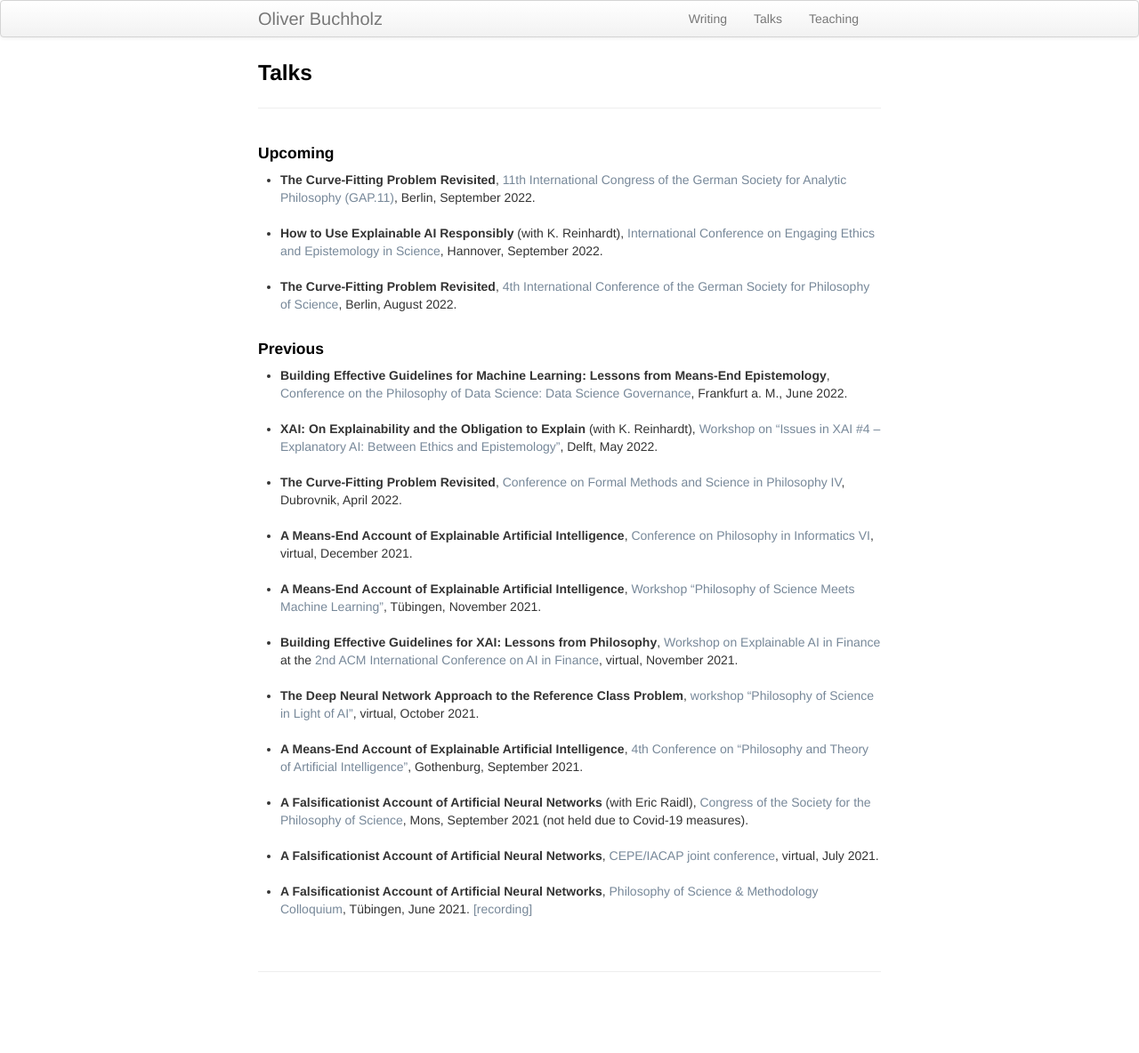
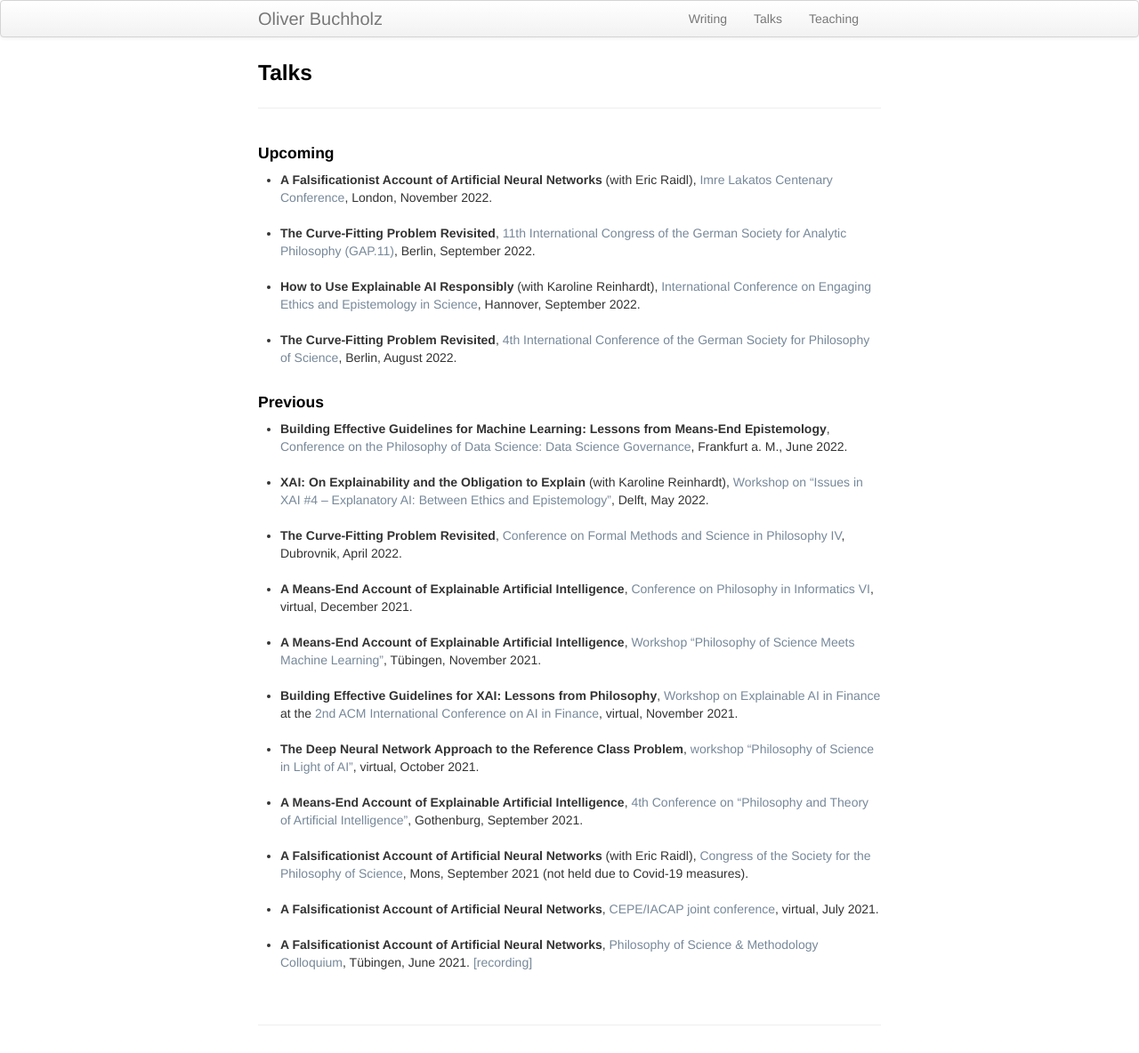
Before and after one commit to oliverbuchholz/oliverbuchholz.github.io, a Jekyll site: the page built from pages/talks.md, in a window 1280 px wide. Shown: the whole page at 89% size. Built offline with Jekyll 4.4.1, drawn with Linux system fonts in a browser that asks for light colours; before the commit the page ends 1124 px from its top, so only the background shows below that.

Commit message:
added Lakatos

```diff
--- a/pages/talks.md
+++ b/pages/talks.md
@@ -7,10 +7,13 @@ description: Oliver Buchholz | Talks
 <h4>Upcoming</h4>
 
 <ul>
+<li><b>A Falsificationist Account of Artificial Neural Networks</b> (with Eric Raidl), <a href="https://www.lse.ac.uk/philosophy/blog/2022/02/03/imre-lakatos-centenary-conference/" target="_blank">Imre Lakatos Centenary Conference</a>, London, November 2022.<br><br>
+</li>
+
 <li><b>The Curve-Fitting Problem Revisited</b>, <a href="https://gap11.de/en/index.html" target="_blank">11th International Congress of the German Society for Analytic Philosophy (GAP.11)</a>, Berlin, September 2022.<br><br>
 </li>
 
-<li><b>How to Use Explainable AI Responsibly</b> (with K. Reinhardt), <a href="https://grk2073.org/eesconference2022/" target="_blank">International Conference on Engaging Ethics and Epistemology in Science</a>, Hannover, September 2022.<br><br>
+<li><b>How to Use Explainable AI Responsibly</b> (with Karoline Reinhardt), <a href="https://grk2073.org/eesconference2022/" target="_blank">International Conference on Engaging Ethics and Epistemology in Science</a>, Hannover, September 2022.<br><br>
 </li>
 
 <li><b>The Curve-Fitting Problem Revisited</b>, <a href="https://www.wissphil.de/gwp2022/" target="_blank">4th International Conference of the German Society for Philosophy of Science</a>, Berlin, August 2022.<br><br>
@@ -25,7 +28,7 @@ description: Oliver Buchholz | Talks
 <li><b>Building Effective Guidelines for Machine Learning: Lessons from Means-End Epistemology</b>, <a href="https://www.frankfurt-school.de/home/research/conferences-workshops/ds-2022" target="_blank">Conference on the Philosophy of Data Science: Data Science Governance</a>, Frankfurt a. M., June 2022.<br><br>
 </li>
 
-<li><b>XAI: On Explainability and the Obligation to Explain</b> (with K. Reinhardt), <a href="https://juanmduran.net/xai4/" target="_blank">Workshop on &ldquo;Issues in XAI &num;4 &ndash; Explanatory AI: Between Ethics and Epistemology&rdquo;</a>, Delft, May 2022.<br><br>
+<li><b>XAI: On Explainability and the Obligation to Explain</b> (with Karoline Reinhardt), <a href="https://juanmduran.net/xai4/" target="_blank">Workshop on &ldquo;Issues in XAI &num;4 &ndash; Explanatory AI: Between Ethics and Epistemology&rdquo;</a>, Delft, May 2022.<br><br>
 </li>
 
 <li><b>The Curve-Fitting Problem Revisited</b>, <a href="https://www.ifzg.hr/fmsph/" target="_blank">Conference on Formal Methods and Science in Philosophy IV</a>, Dubrovnik, April 2022.<br><br>
```
